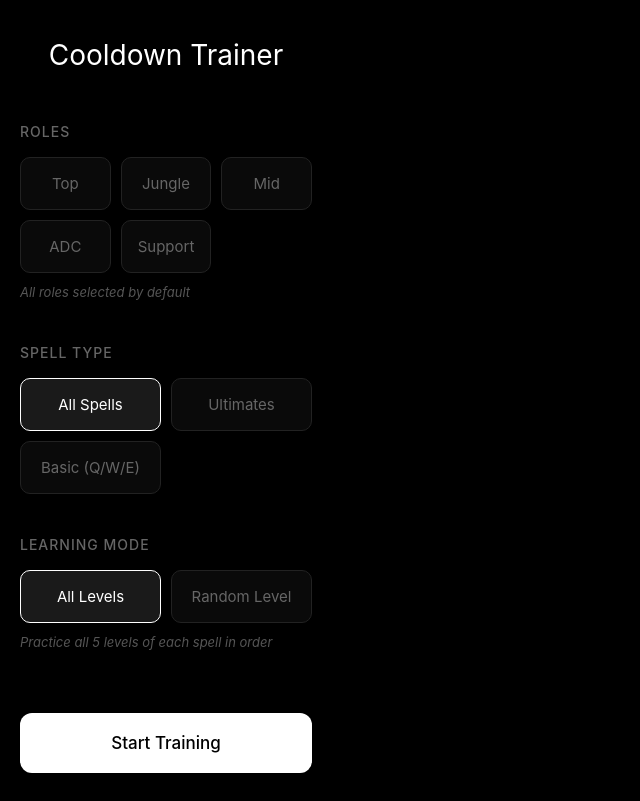
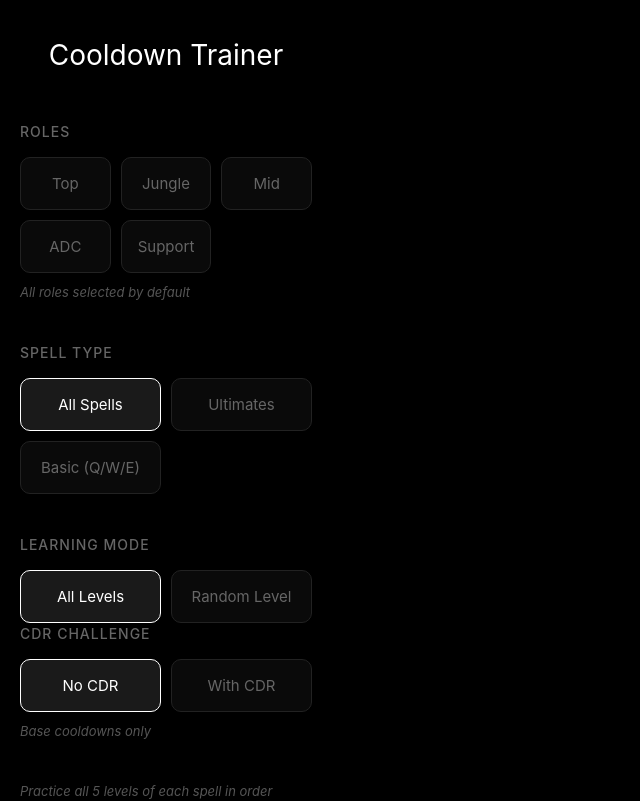
Before and after one commit to NomisRiven/lol-cooldown-trainer, a React (Vite) app: page / in a window 1280 px wide. Shown: the top 801 px of the page, without its empty margins (0-640 px from the left). Built offline with nearby package versions, Linux system fonts and the light colour scheme.

Commit message:
cdr test

```diff
--- a/src/ModeSelection.jsx
+++ b/src/ModeSelection.jsx
@@ -6,6 +6,7 @@ function ModeSelection({ onModeSelect }) {
   const [selectedRoles, setSelectedRoles] = useState([]);
   const [spellType, setSpellType] = useState('all');
   const [learningMode, setLearningMode] = useState('all-levels');
+  const [cdrMode, setCdrMode] = useState('none');
 
   const { championRoles, loading } = useChampionRoles();
   // Ajoute ça juste après le useChampionRoles()
@@ -46,6 +47,7 @@ if (championRoles) {
       roles: selectedRoles,
       spellType,
       learningMode,
+      cdrMode,
       championRoles
     });
   };
@@ -118,6 +120,28 @@ if (championRoles) {
             Random Level
           </button>
         </div>
+        <div className="filter-section">
+          <h2>CDR Challenge</h2>
+          <div className="option-grid">
+            <button
+              className={`option-btn ${cdrMode === 'none' ? 'selected' : ''}`}
+              onClick={() => setCdrMode('none')}
+            >
+              No CDR
+            </button>
+            <button
+              className={`option-btn ${cdrMode === 'random' ? 'selected' : ''}`}
+              onClick={() => setCdrMode('random')}
+            >
+              With CDR
+            </button>
+          </div>
+          <p className="hint">
+            {cdrMode === 'none'
+              ? 'Base cooldowns only'
+              : 'Calculate cooldowns with random Ability Haste (0-100)'}
+          </p>
+        </div>
         <p className="hint">
           {learningMode === 'all-levels'
             ? 'Practice all 5 levels of each spell in order'
--- a/src/SpellQuiz.css
+++ b/src/SpellQuiz.css
@@ -51,6 +51,13 @@
   align-items: center;
   gap: 24px;
   margin-bottom: 60px;
+}
+
+.cdr-info {
+  font-size: 14px;
+  color: #4CAF50;
+  margin-top: 4px;
+  font-weight: 500;
 }
 
 .spell-img {
--- a/src/SpellQuiz.jsx
+++ b/src/SpellQuiz.jsx
@@ -12,6 +12,7 @@ function SpellQuiz({ mode, onBack }) {
   const [feedback, setFeedback] = useState('');
   const [choices, setChoices] = useState([]);
   const [latestVersion, setLatestVersion] = useState('16.5.1');
+  const [currentCDR, setCurrentCDR] = useState(0);
 
   useEffect(() => {
     fetch('https://ddragon.leagueoflegends.com/api/versions.json')
@@ -82,17 +83,35 @@ function SpellQuiz({ mode, onBack }) {
       level = 0;
     }
 
+    // Générer un CDR aléatoire si mode CDR activé
+    let cdr = 0;
+    if (mode.cdrMode === 'random') {
+      // Ability Haste entre 0 et 100
+      const abilityHaste = Math.floor(Math.random() * 101);
+      cdr = abilityHaste;
+    }
+
     setCurrentSpell(randomSpell);
     setCurrentLevel(level);
-    generateChoices(randomSpell, level);
+    setCurrentCDR(cdr);
+    generateChoices(randomSpell, level, cdr);
   };
 
-  const generateChoices = (spell, level) => {
+  const generateChoices = (spell, level, cdr = 0) => {
     const cooldowns = spell.cooldown_text.split('/');
-    const correctAnswer = cooldowns[level];
+    const baseCooldown = parseFloat(cooldowns[level]);
 
-    const wrongAnswers = generateWrongAnswers(parseFloat(correctAnswer));
-    const allChoices = [...wrongAnswers, correctAnswer]
+    // Calculer le CD réel avec Ability Haste
+    // Formule : CD = Base CD × (100 / (100 + Ability Haste))
+    const actualCooldown = cdr > 0
+      ? baseCooldown * (100 / (100 + cdr))
+      : baseCooldown;
+
+    // Arrondir à 1 décimale
+    const correctAnswer = Math.round(actualCooldown * 10) / 10;
+
+    const wrongAnswers = generateWrongAnswers(correctAnswer);
+    const allChoices = [...wrongAnswers, correctAnswer.toString()]
       .sort(() => Math.random() - 0.5);
 
     setChoices(allChoices);
@@ -147,7 +166,13 @@ function SpellQuiz({ mode, onBack }) {
 
   const checkAnswer = (answer) => {
     const cooldowns = currentSpell.cooldown_text.split('/');
-    const correctAnswer = cooldowns[currentLevel];
+    const baseCooldown = parseFloat(cooldowns[currentLevel]);
+
+    const actualCooldown = currentCDR > 0
+      ? baseCooldown * (100 / (100 + currentCDR))
+      : baseCooldown;
+
+    const correctAnswer = (Math.round(actualCooldown * 10) / 10).toString();
 
     if (answer === correctAnswer) {
       setFeedback('✓');
@@ -166,7 +191,14 @@ function SpellQuiz({ mode, onBack }) {
           } else {
             const nextLevel = currentLevel + 1;
             setCurrentLevel(nextLevel);
-            generateChoices(currentSpell, nextLevel);
+
+            // Générer nouveau CDR pour chaque niveau
+            let newCdr = 0;
+            if (mode.cdrMode === 'random') {
+              newCdr = Math.floor(Math.random() * 101);
+            }
+            setCurrentCDR(newCdr);
+            generateChoices(currentSpell, nextLevel, newCdr);
           }
         }
       }, 600);
@@ -202,6 +234,9 @@ function SpellQuiz({ mode, onBack }) {
             {currentSpell.spell_name} <span className="spell-key">({getSpellKey()})</span>
           </div>
           <div className="level">Level {currentLevel + 1}</div>
+          {currentCDR > 0 && (
+            <div className="cdr-info">{currentCDR} Ability Haste</div>
+          )}
         </div>
       </div>
 
```
